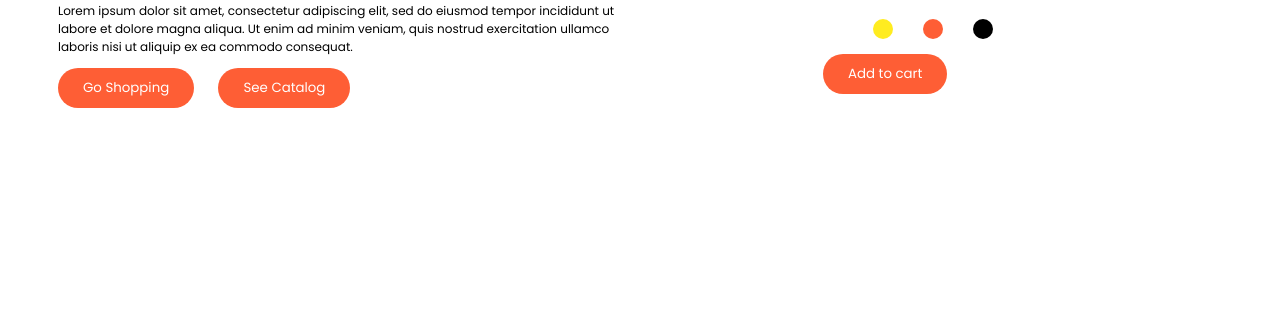
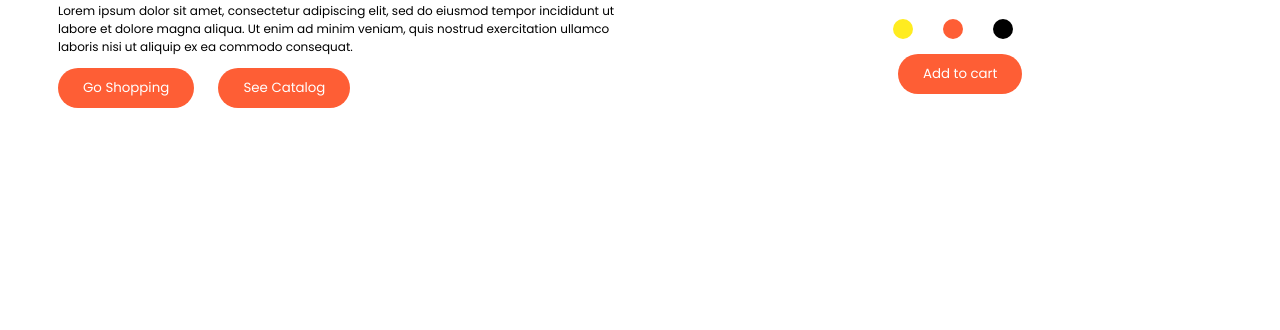
Before and after one commit to nikitha75/fsjs-project-7, a website: page index.html in a window 1280 px wide. Shown: the part 470-800 px from the top of the page. Drawn offline with Linux system fonts and the light colour scheme.

Commit message:
added responsiveness

```diff
--- a/css/index.css
+++ b/css/index.css
@@ -354,7 +354,10 @@ nav > img:nth-child(1) {
     .dots {
         display: flex;
         margin-top: -10px;
-        margin-left: 170px;
+        margin-left: 190px;
     }
 
+    .addcart {
+        margin-left: 210px;
+    }
 }
```
